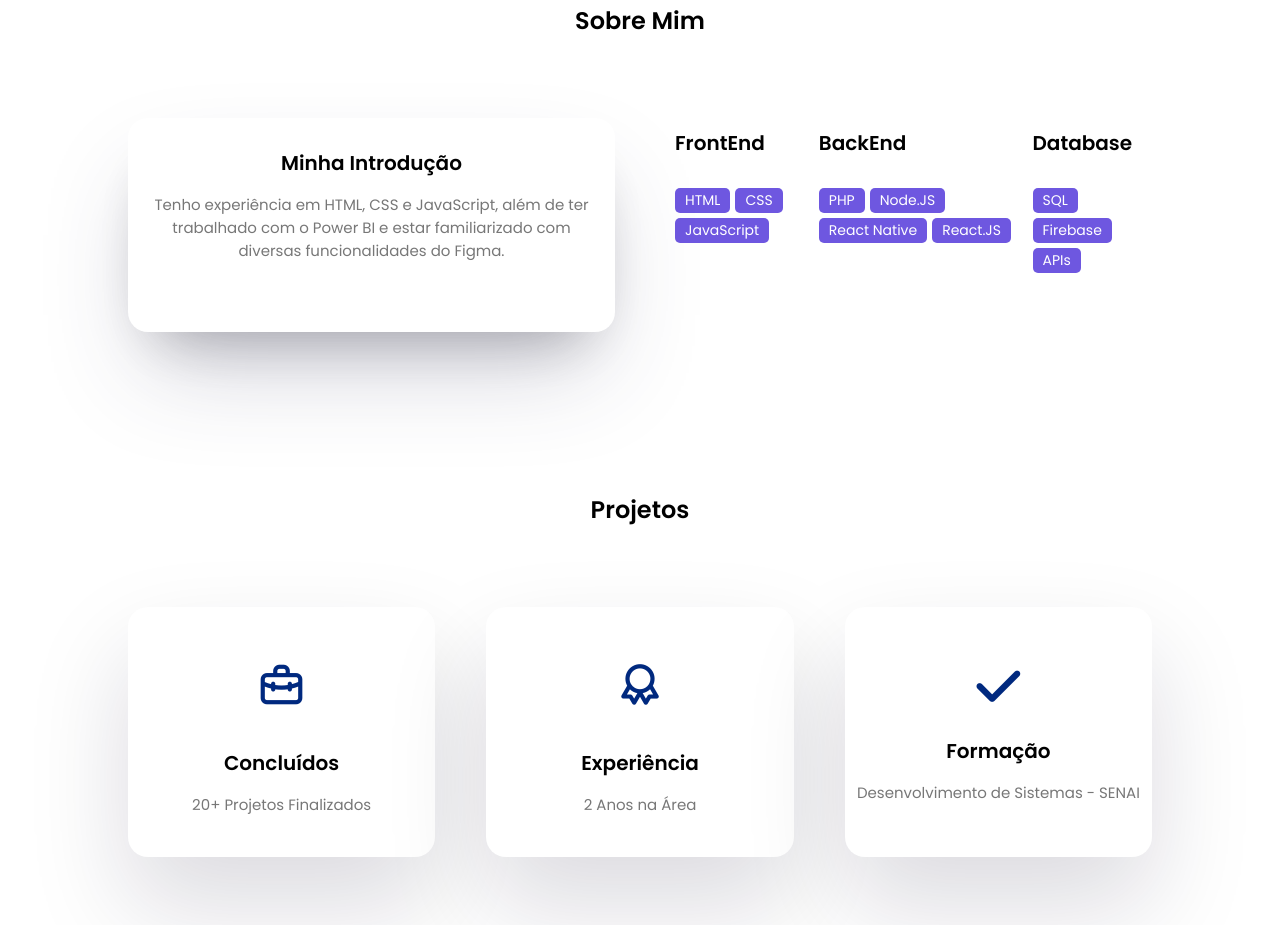
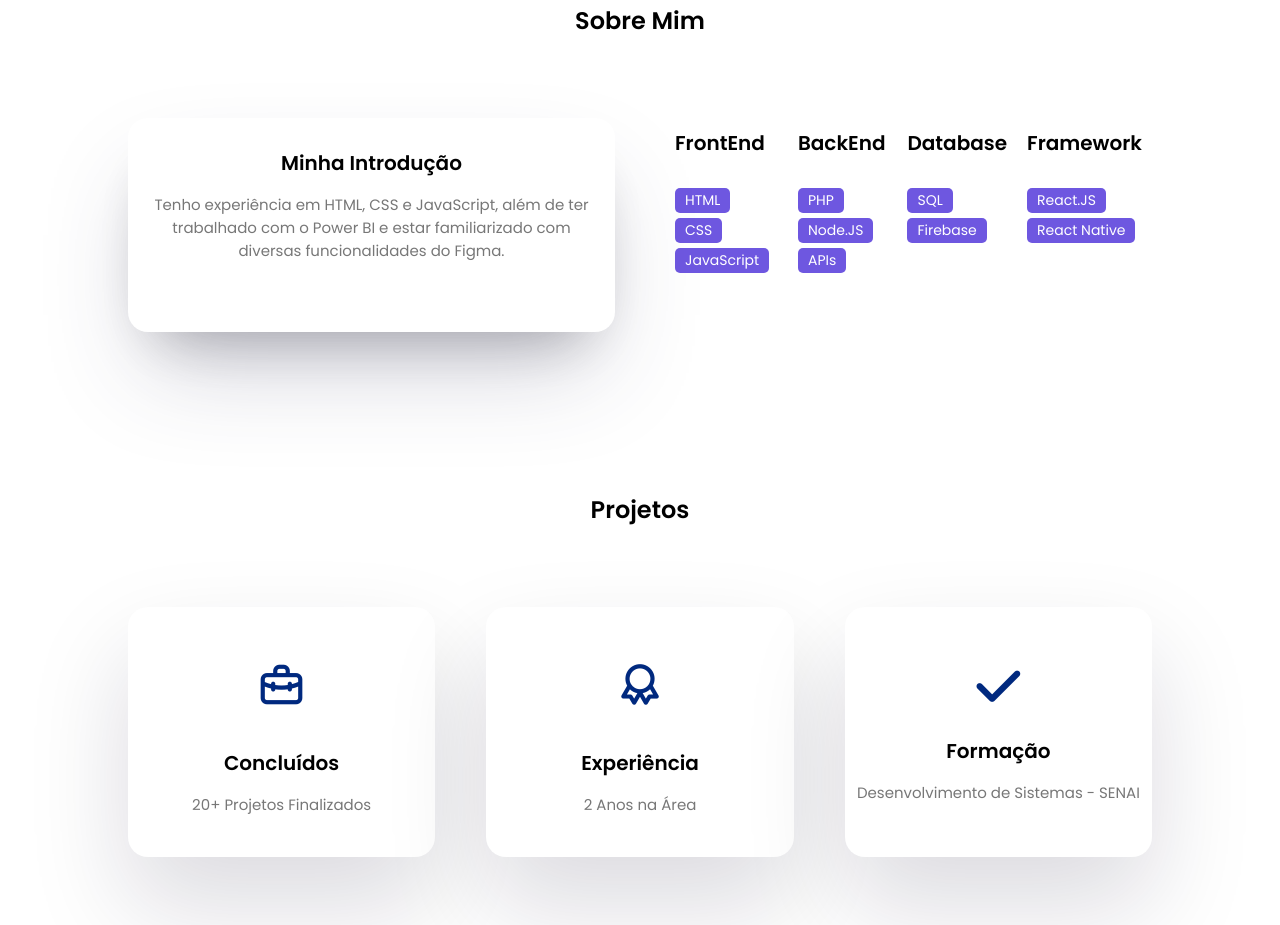
Before and after one commit to Matheus904-12/Potif-lioPremium, a website: page index.html in a window 1280 px wide. Shown: the part 877-1802 px from the top of the page. Drawn offline with nearby package versions, Linux system fonts and the light colour scheme.

Commit message:
Update index.html

```diff
--- a/index.html
+++ b/index.html
@@ -128,8 +128,7 @@
                             <div class="skills-list">
                                 <span>PHP</span>
                                 <span>Node.JS</span>
-                                <span>React Native</span>
-                                <span>React.JS</span>
+                                <span>APIs</span>
                             </div>
                         </div>
                         <div class="skills-box">
@@ -139,7 +138,15 @@
                             <div class="skills-list">
                                 <span>SQL</span>
                                 <span>Firebase</span>
-                                <span>APIs</span>
+                            </div>
+                        </div>
+                        <div class="skills-box">
+                            <div class="skills-header">
+                                <h3>Framework</h3>
+                            </div>
+                            <div class="skills-list">
+                                <span>React.JS</span>
+                                <span>React Native</span>
                             </div>
                         </div>
                     </div>
```
